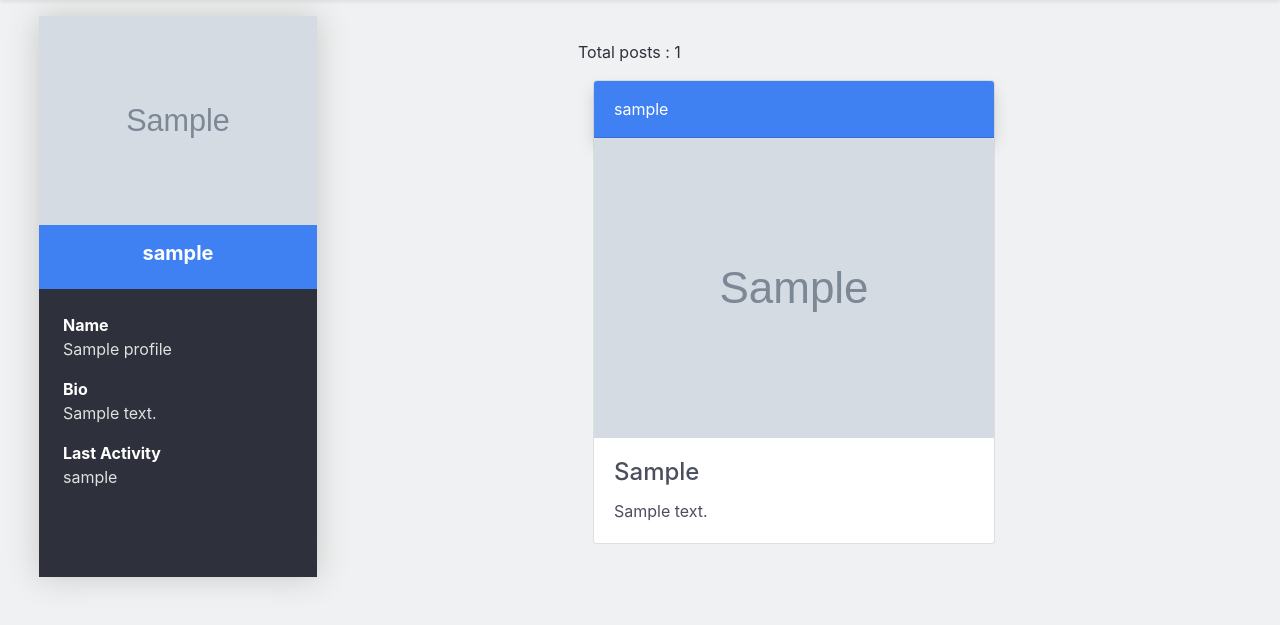
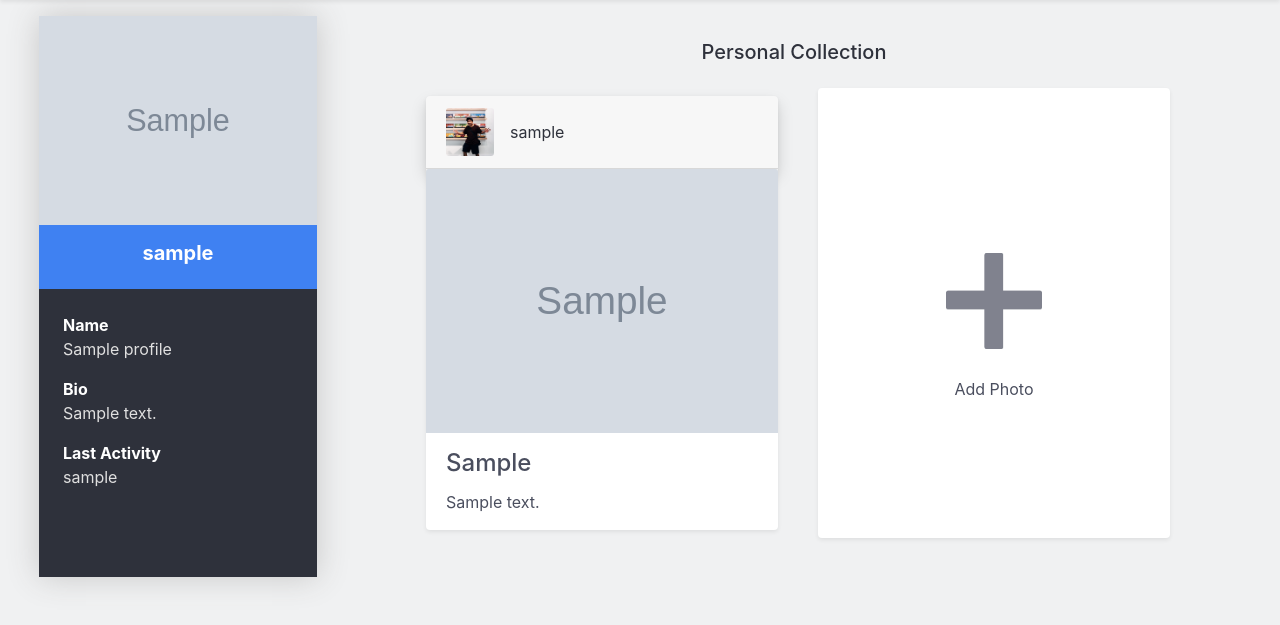
Before and after one commit to Jonbodoe/RailPix, a PHP site: page /profile.php in a window 1280 px wide. Shown: the part 72-697 px from the top of the page. Run offline with PHP 8.4, Linux system fonts and the light colour scheme; the visitor is signed in with stand-in values (Sample User, id 1); tables that the repository leaves empty or names only in its code hold one stand-in row (values such as "Sample post"); grey boxes marked "Sample" are stand-in pictures.

Commit message:
profile post styling and refactoring

```diff
--- a/data/usersPosts.php
+++ /dev/null
@@ -1,30 +0,0 @@
-<?php
-require 'dbConn.php';
-$user = $_SESSION['username'];
-$sql = "SELECT profiles.profile_id, profiles.username, profiles.profile_img, posts.*
-        FROM profiles JOIN posts ON (profiles.profile_id = posts.user_id)
-        WHERE profiles.username ='$user';
-        ";
-
-$result = $connect->query($sql);
-if($result->num_rows > 0) {
-    echo '
-        <div class="px-2">
-            <div class="row px-md-2">Total posts : ' . $result->num_rows . '</div>
-        </div>
-        ';
-    while($item = $result->fetch_assoc()) {
-        echo '
-        <div class="card m-3 d-inline-block" style="max-width: 26.5rem;">
-            <div class="card-header py-3 blue-bg text-white shadow">' . $item['username'] . '</div>
-            <img class="card-img-top" src="./img/'. $item['img_str'] .'" alt="Card image cap">
-            <div class="card-body blk-md-text">
-                <h4 class="card-title">' . $item['category'] . '</h4>
-                <p class="card-text">' . $item['details'] .'</p>
-            </div>
-        </div>
-        ';
-    }
-} else {
-    echo "oh no";
-}
--- /dev/null
+++ b/data/usersResults.php
@@ -0,0 +1,44 @@
+<?php
+require 'dbConn.php';
+$user = $_SESSION['username'];
+$sql = "SELECT profiles.profile_id, profiles.username, profiles.profile_img, posts.*
+        FROM profiles JOIN posts ON (profiles.profile_id = posts.user_id)
+        WHERE profiles.username ='$user';
+        ";
+
+$result = $connect->query($sql);
+if ($result->num_rows > 0) {
+    while ($item = $result->fetch_assoc()) {
+        echo '
+        <div class="post card m-4 d-inline-block no-border shadow-sm" style="max-width: 22rem;">
+            <div class="card-header shadow d-flex flex-row">
+                <img class="img-mini" src="./img/jonbodoe.jpg" alt="photo of user"/>
+                <div class="align-self-center px-3">' . $item['username'] . '</div>
+            </div>
+            <img class="card-img-top" src="./img/' . $item['img_str'] . '" alt="Card image cap">
+            <div class="card-body blk-md-text py-3">
+                <h4 class="card-title">' . $item['category'] . '</h4>
+                <p class="card-text">' . $item['details'] . '</p>
+            </div>
+        </div>
+        ';
+    }
+    isOdd($result->num_rows);
+} else {
+    echo "oh no";
+}
+
+function isOdd($posts) {
+    if ($posts % 2 == 1) {
+        echo '
+            <div id="add-photo" class="post white-bg m-3 d-inline-block no-border shadow-sm d-flex" style="width: 22rem; border-radius: .25rem">
+                <div class="text-center blk-md-text w-100 align-self-center">
+                <div>
+                    <img class="img-quarter p-4 m-1 opacity" src="./img/cross-blk.png" alt="photo of a plus sign to add photo"/>
+                    <div>Add Photo</div>
+                </div>
+                </div>
+            </div>
+        ';
+    }
+}
--- a/index.php
+++ b/index.php
@@ -36,7 +36,7 @@
                     </form>
                 </div>
             </div>
-            <div class="text-white d-flex flex-wrap justify-content-center mb-4">
+            <div class="text-white d-flex justify-content-center mb-4">
                 <?php
                     require './data/homecards.php'
                 ?>
--- a/profile.php
+++ b/profile.php
@@ -16,9 +16,12 @@
                     </div>
                 </div>
                 <div class="col-lg-9">
-                    <div class="p-md-4 d-flex justify-content-center">
-                        <div class="">
-                            <?php require './data/usersPosts.php' ?>
+                    <div class="p-md-4">
+                        <div class="d-flex flex-wrap justify-content-center">
+                        <div class="w-100 px-md-2 text-center">
+                            <h5 class="">Personal Collection</h5>
+                        </div>
+                            <?php require './data/usersResults.php' ?>
                         </div>
                     </div>
                 </div>
--- a/style/style.css
+++ b/style/style.css
@@ -2,29 +2,40 @@ body {
     color: #2E313B;
     background-color: #f0f1f2;
 }
+
 h1 {
     margin: 0px;
     line-height: 33px;
 }
-ul{
+
+ul {
     padding: 0rem 1rem;
 }
+
 li.nav-item {
     padding: 0.5rem 0.7rem;
 }
+
 nav {
     z-index: 99
 }
+
 html {
     scroll-behavior: smooth;
-  }
+}
 
 .black-bg {
     background-color: #2E313B
 }
+
+.no-border {
+    border: 0px solid rgba(0, 0, 0, .125)
+}
+
 .blk-md-text {
     color: #4a4e5e;
 }
+
 .wht-md-text {
     color: #e0e0e0;
 }
@@ -33,23 +44,36 @@ html {
     font-family: 'Rokkitt', serif;
     font-weight: 800;
 }
+
 .img-half {
     width: 17rem;
 }
+
 .img-pfl-md {
     width: 13.5vw;
+}
 
+.opacity {
+    opacity: 0.7;
 }
+
 .space {
     width: 100%;
     height: 1rem;
 }
+
 .img-quarter {
     width: 9rem;
 }
+.img-mini {
+    width: 3rem;
+    border-radius: 0.2rem;
+}
+
 .white-bg {
     background-color: white;
 }
+
 .nav-seperate {
     height: 2rem;
     border-right: 1.2px solid #bababa;
@@ -59,27 +83,37 @@ html {
     height: 0.2rem;
     width: 100%;
     border-radius: 4rem;
-    background-color:#4a4e5e;
+    background-color: #4a4e5e;
 }
+
 .grey-line {
     height: 0.2rem;
     width: 80%;
     border-radius: 4rem;
-    background-color:#c5c8d6;
+    background-color: #c5c8d6;
 }
-.blue-bg  {
+
+.blue-bg {
     background-color: #3f81f2;
 }
+
 .red-bg {
     background-color: #FF5A5A;
 }
+
+.light-bg {
+    background-color: #f0f1f2;
+}
+
 #explore {
-    padding:0.7rem 3rem;
+    padding: 0.7rem 3rem;
     border-radius: 4rem;
 }
+
 .shadow-md {
     box-shadow: 0px 0px 30px #c7c7c7
 }
+
 #people {
     background-image: url('../img/people.jpg');
     height: 30rem;
@@ -87,9 +121,11 @@ html {
     background-position: center;
     background-attachment: scroll;
 }
-footer a{
-    color:#5c6070
+
+footer a {
+    color: #5c6070
 }
+
 #headerImg {
     background-image: url('../img/ontarioNL.jpg');
     height: 33rem;
@@ -97,6 +133,7 @@ footer a{
     background-position: center;
     background-attachment: scroll;
 }
+
 #loginImg {
     background-image: url('../img/loginImg.jpg');
     background-size: cover;
@@ -104,14 +141,17 @@ footer a{
     background-position: center;
     background-attachment: scroll;
 }
-#loginTxt p{
-    font-size : 18px;
+
+#loginTxt p {
+    font-size: 18px;
 }
-input#inputPassword, input#inputUser, form select.custom-select{
+
+input#inputPassword, input#inputUser, form select.custom-select {
     background-color: #4a4e5e;
     border: 0px;
 }
-form select.custom-select, .form-control{
+
+form select.custom-select, .form-control {
     width: 16rem;
 }
 
@@ -119,27 +159,42 @@ form select.custom-select, .form-control{
     height: 100rem;
     position: relative;
 }
+
 #editor {
-    position:fixed;
+    position: fixed;
     top: 0rem;
     height: 100vh;
 }
+
 #sub-bar {
     position: relative;
     top: 4.5rem;
     height: 4rem;
     width: 100%;
 }
+
 #results.col-md-9 {
-    padding:0;
+    padding: 0;
 }
+
 .active {
     background-color: #f0f1f2;
 }
+
 a.nav-link {
     border-radius: 0.25rem;
     transition: 0.2s all
 }
+
 a.nav-link:hover {
     background-color: #f0f1f2;
 }
+
+#add-photo, .post {
+    transition: 0.4s all;
+}
+
+.post:hover {
+    background-color: #f0f1f2;
+    opacity: 0.8;
+}
```
Also changed, not shown: img/cross-blk.png (added).
